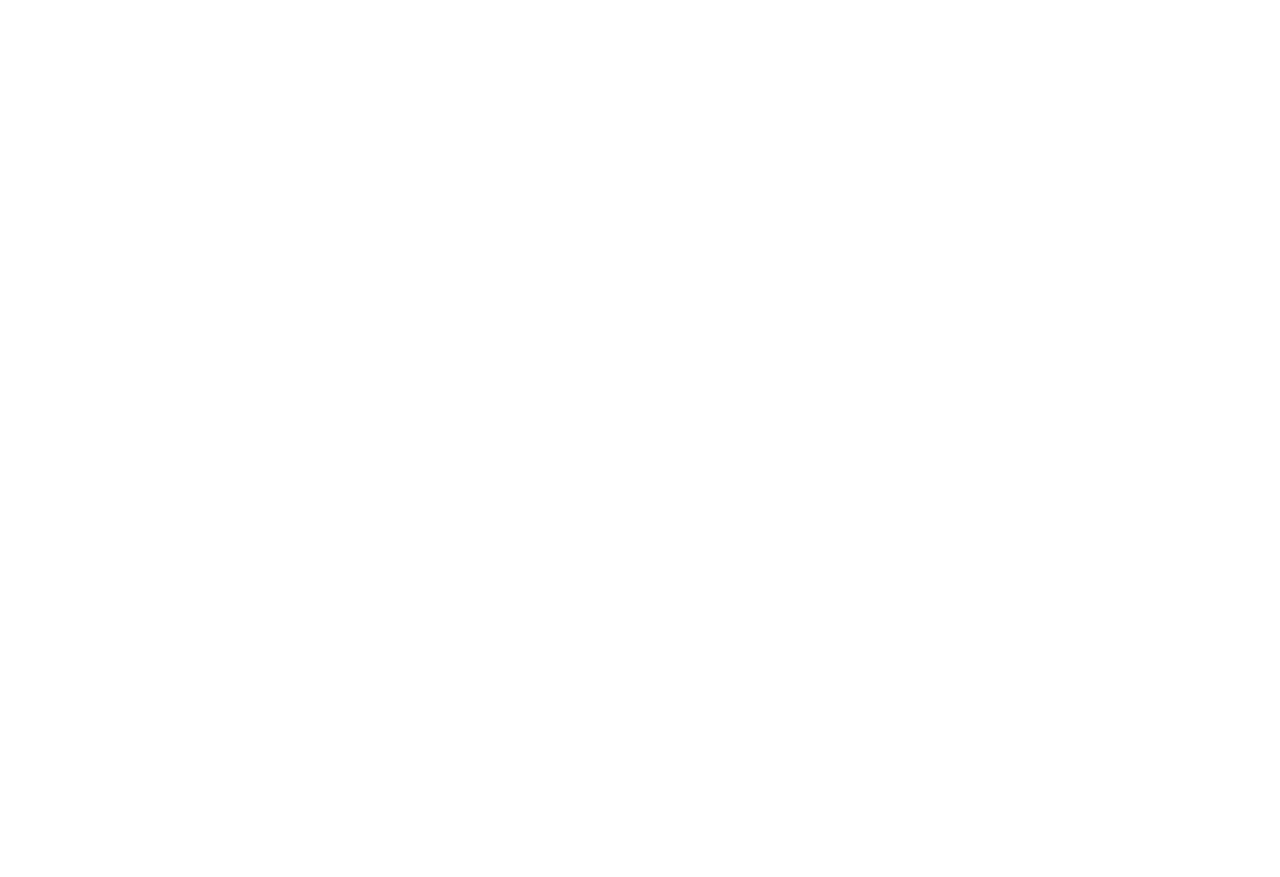
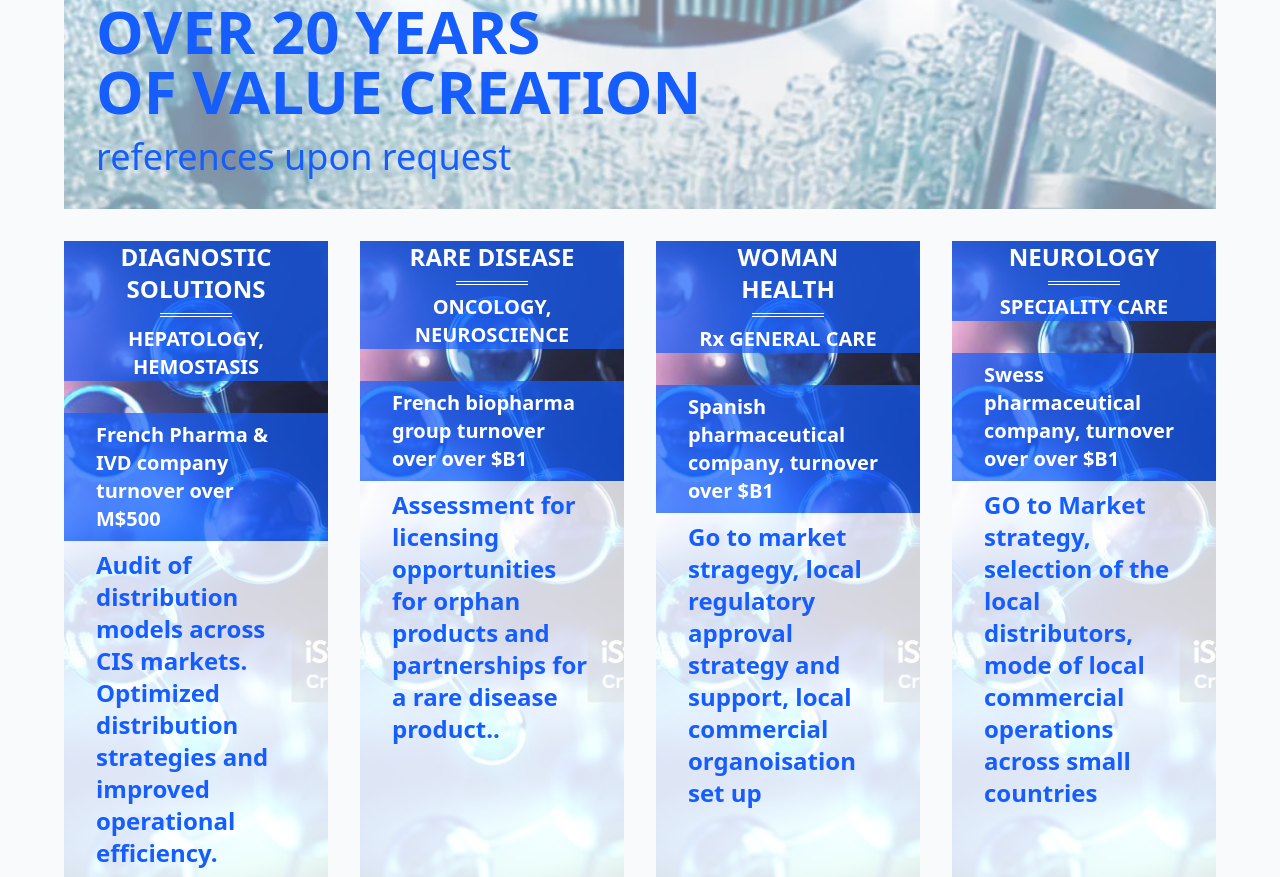
Before and after one commit to AnthonySTZ/BioInnovex, a React (Vite) app: page / in a window 1280 px wide. Shown: the part 6860-7737 px from the top of the page. Before the commit the page ends 6701 px from the top, so only its background shows below. Built offline with nearby package versions, Linux system fonts and the light colour scheme.

Commit message:
ValueCreation

```diff
--- a/src/App.tsx
+++ b/src/App.tsx
@@ -4,6 +4,7 @@
 import NewMarkets from './components/NewMarkets'
 import Opportunity from './components/Opportunity'
 import OurServices from './components/OurServices'
+import ValueCreation from './components/ValueCreation'
 
 function App() {
   return (
@@ -14,6 +15,7 @@
       <OurServices />
       <Opportunity />
       <NetworkCoverage />
+      <ValueCreation />
     </main>
   )
 }
--- /dev/null
+++ b/src/components/CreationItem.tsx
@@ -0,0 +1,25 @@
+import type Creation from "../types/Creation";
+import molecule from "../assets/images/molecule.jpeg";
+
+type CreationItemProps = {
+    creation: Creation;
+}
+
+export default function CreationItem({creation} : CreationItemProps) {
+    return (
+        <div className="flex flex-col bg-center bg-cover text-white gap-8"
+        style={{backgroundImage: `url(${molecule})`}}>
+            <div className="bg-blue-600/70 space-y-2 px-8 text-center">
+                <h2 className="text-2xl font-semibold">{creation.title}</h2>
+                <div className="mx-16 border-y h-1 border-white"></div>
+                <p className="text-xl font-semibold">{creation.subtitle}</p>
+            </div>
+            <div className="flex flex-col h-full">
+                <p className="text-xl font-semibold bg-blue-600/70 px-8 py-2">{creation.description}</p>
+                <p className="bg-white/80 text-blue-600 text-2xl font-bold px-8 py-2 h-full">
+                    {creation.text}
+                </p>
+            </div>
+        </div>
+    )
+}
--- /dev/null
+++ b/src/components/ValueCreation.tsx
@@ -0,0 +1,29 @@
+import glass from "../assets/images/glass.png";
+import { creations } from "../data/creations";
+import CreationItem from "./CreationItem";
+
+export default function ValueCreation() {
+    return (
+        <div className="mx-16 space-y-8">
+            <div className="bg-center bg-cover"
+            style={{backgroundImage: `url(${glass})`}}>
+                <div className="w-full h-full p-8 pt-24 bg-white/50 text-blue-600 flex flex-col gap-4">
+                    <h1 className="text-6xl font-bold">
+                        OVER 20 YEARS<br/>
+                        OF VALUE CREATION
+                    </h1>
+                    <p className="text-4xl">references upon request</p>
+                </div>
+            </div>
+            <div className="grid grid-cols-4 gap-8">
+                {
+                    creations.map((creation, index) => (
+                        <CreationItem
+                            key={index}
+                            creation={creation}/>
+                    ))
+                }
+            </div>
+        </div>
+    )
+}
--- /dev/null
+++ b/src/data/creations.ts
@@ -0,0 +1,26 @@
+export const creations = [
+    {
+        title: "DIAGNOSTIC SOLUTIONS",
+        subtitle: "HEPATOLOGY, HEMOSTASIS",
+        description: "French Pharma & IVD company turnover over M$500",
+        text: "Audit of distribution models across CIS markets. Optimized distribution strategies and improved operational efficiency."
+    },
+    {
+        title: "RARE DISEASE",
+        subtitle: "ONCOLOGY, NEUROSCIENCE",
+        description: "French biopharma group turnover over over $B1",
+        text: "Assessment for licensing opportunities for orphan products and partnerships for a rare disease product.."
+    },
+    {
+        title: "WOMAN HEALTH",
+        subtitle: "Rx GENERAL CARE",
+        description: "Spanish pharmaceutical company, turnover over $B1",
+        text: "Go to market stragegy, local regulatory approval strategy and support, local commercial organoisation set up"
+    },
+    {
+        title: "NEUROLOGY",
+        subtitle: "SPECIALITY CARE",
+        description: "Swess pharmaceutical company, turnover over over $B1",
+        text: "GO to Market strategy, selection of the local distributors, mode of local commercial operations across small countries"
+    },
+]
--- /dev/null
+++ b/src/types/Creation.ts
@@ -0,0 +1,6 @@
+export default interface Creation {
+    title: string,
+    subtitle: string,
+    description: string,
+    text: string
+}
```
Also changed, not shown: src/assets/images/glass.png (added), src/assets/images/molecule.jpeg (added).
